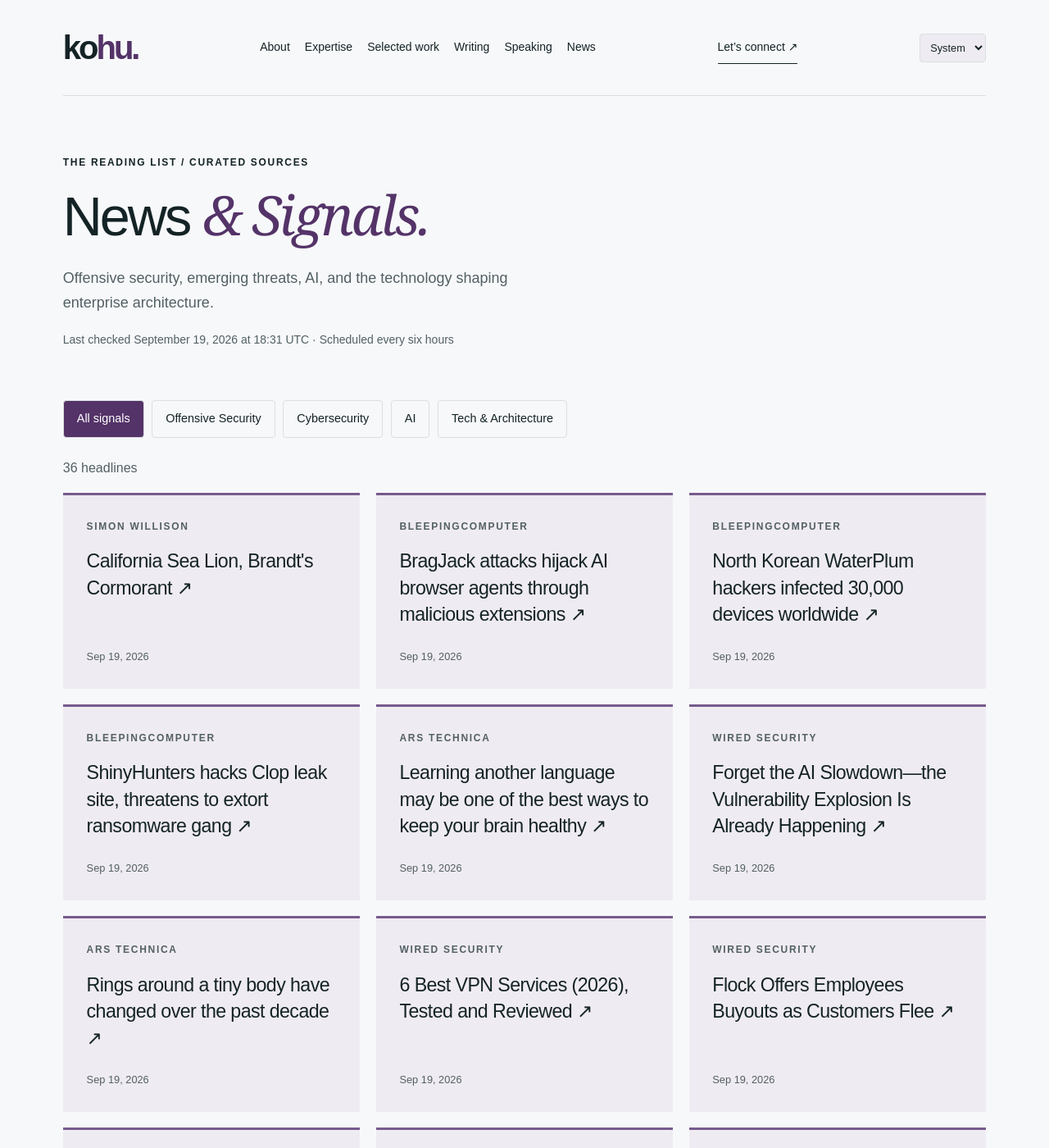
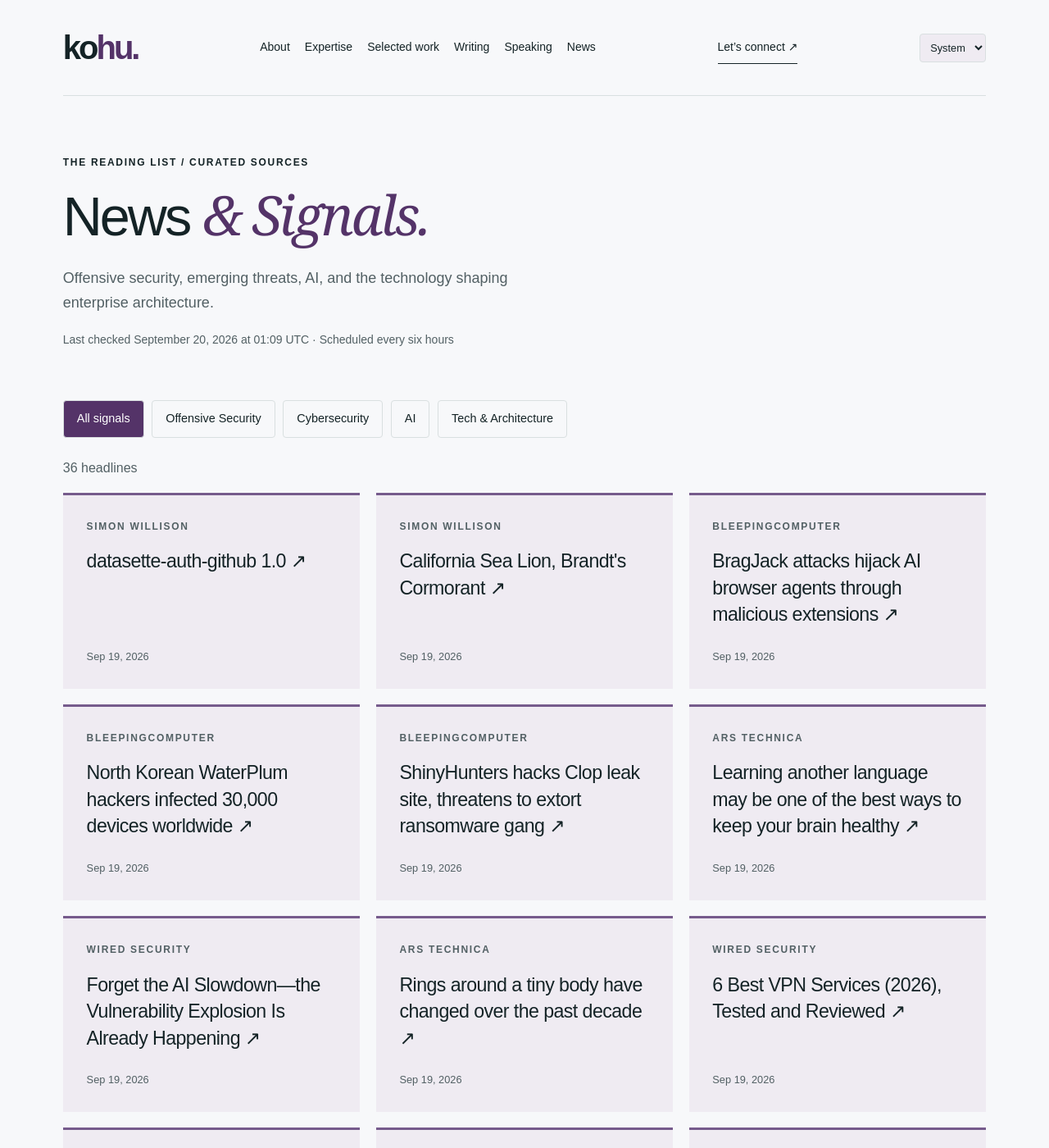
Before and after one commit to hntk/hntk.github.io, a Jekyll site: the page built from news/index.html, in a window 1280 px wide and 1400 px high. Shown: the whole window at 82% size. Built offline with Jekyll 4.4.1, drawn with Linux system fonts in a browser that asks for light colours; part of the change alters nothing that is shown; some of the changed text lies outside the part shown.

Commit message:
Refresh News and Signals

```diff
--- a/_data/news.json
+++ b/_data/news.json
@@ -1,6 +1,14 @@
 {
-  "updated": "2026-09-19T18:31:13.538794+00:00",
+  "updated": "2026-09-20T01:09:01.332168+00:00",
   "items": [
+    {
+      "title": "datasette-auth-github 1.0",
+      "url": "https://simonwillison.net/2026/Sep/19/datasette-auth-github/",
+      "published": "2026-09-19T19:52:02+00:00",
+      "source": "Simon Willison",
+      "source_id": "simon-willison",
+      "category": "ai"
+    },
     {
       "title": "California Sea Lion, Brandt's Cormorant",
       "url": "https://simonwillison.net/2026/Sep/19/sighting-401567341/",
@@ -112,14 +120,6 @@
       "source": "Dark Reading",
       "source_id": "dark-reading",
       "category": "cybersecurity"
-    },
-    {
-      "title": "Note on 18th September 2026",
-      "url": "https://simonwillison.net/2026/Sep/18/probably-gonna-eat-you/",
-      "published": "2026-09-18T19:21:32+00:00",
-      "source": "Simon Willison",
-      "source_id": "simon-willison",
-      "category": "ai"
     },
     {
       "title": "Saving another 100TB of RAM with math (and Rust)",
@@ -295,79 +295,79 @@
       "id": "ars-technica",
       "name": "Ars Technica",
       "status": "ok",
-      "last_success": "2026-09-19T18:31:13.538794+00:00"
+      "last_success": "2026-09-20T01:09:01.332168+00:00"
     },
     {
       "id": "bleepingcomputer",
       "name": "BleepingComputer",
       "status": "ok",
-      "last_success": "2026-09-19T18:31:13.538794+00:00"
+      "last_success": "2026-09-20T01:09:01.332168+00:00"
     },
     {
       "id": "cloudflare",
       "name": "Cloudflare",
       "status": "ok",
-      "last_success": "2026-09-19T18:31:13.538794+00:00"
+      "last_success": "2026-09-20T01:09:01.332168+00:00"
     },
     {
       "id": "dark-reading",
       "name": "Dark Reading",
       "status": "ok",
-      "last_success": "2026-09-19T18:31:13.538794+00:00"
+      "last_success": "2026-09-20T01:09:01.332168+00:00"
     },
     {
       "id": "hugging-face",
       "name": "Hugging Face",
       "status": "ok",
-      "last_success": "2026-09-19T18:31:13.538794+00:00"
+      "last_success": "2026-09-20T01:09:01.332168+00:00"
     },
     {
       "id": "microsoft-research",
       "name": "Microsoft Research",
       "status": "ok",
-      "last_success": "2026-09-19T18:31:13.538794+00:00"
+      "last_success": "2026-09-20T01:09:01.332168+00:00"
     },
     {
       "id": "nvidia",
       "name": "NVIDIA",
       "status": "ok",
-      "last_success": "2026-09-19T18:31:13.538794+00:00"
+      "last_success": "2026-09-20T01:09:01.332168+00:00"
     },
     {
       "id": "portswigger",
       "name": "PortSwigger Research",
       "status": "ok",
-      "last_success": "2026-09-19T18:31:13.538794+00:00"
+      "last_success": "2026-09-20T01:09:01.332168+00:00"
     },
     {
       "id": "schneier",
       "name": "Schneier on Security",
       "status": "ok",
-      "last_success": "2026-09-19T18:31:13.538794+00:00"
+      "last_success": "2026-09-20T01:09:01.332168+00:00"
     },
     {
       "id": "simon-willison",
       "name": "Simon Willison",
       "status": "ok",
-      "last_success": "2026-09-19T18:31:13.538794+00:00"
+      "last_success": "2026-09-20T01:09:01.332168+00:00"
     },
     {
       "id": "specterops",
       "name": "SpecterOps",
       "status": "ok",
-      "last_success": "2026-09-19T18:31:13.538794+00:00"
+      "last_success": "2026-09-20T01:09:01.332168+00:00"
     },
     {
       "id": "trail-of-bits",
       "name": "Trail of Bits",
       "status": "ok",
-      "last_success": "2026-09-19T18:31:13.538794+00:00"
+      "last_success": "2026-09-20T01:09:01.332168+00:00"
     },
     {
       "id": "wired",
       "name": "WIRED Security",
       "status": "ok",
-      "last_success": "2026-09-19T18:31:13.538794+00:00"
+      "last_success": "2026-09-20T01:09:01.332168+00:00"
     }
   ]
 }
```
